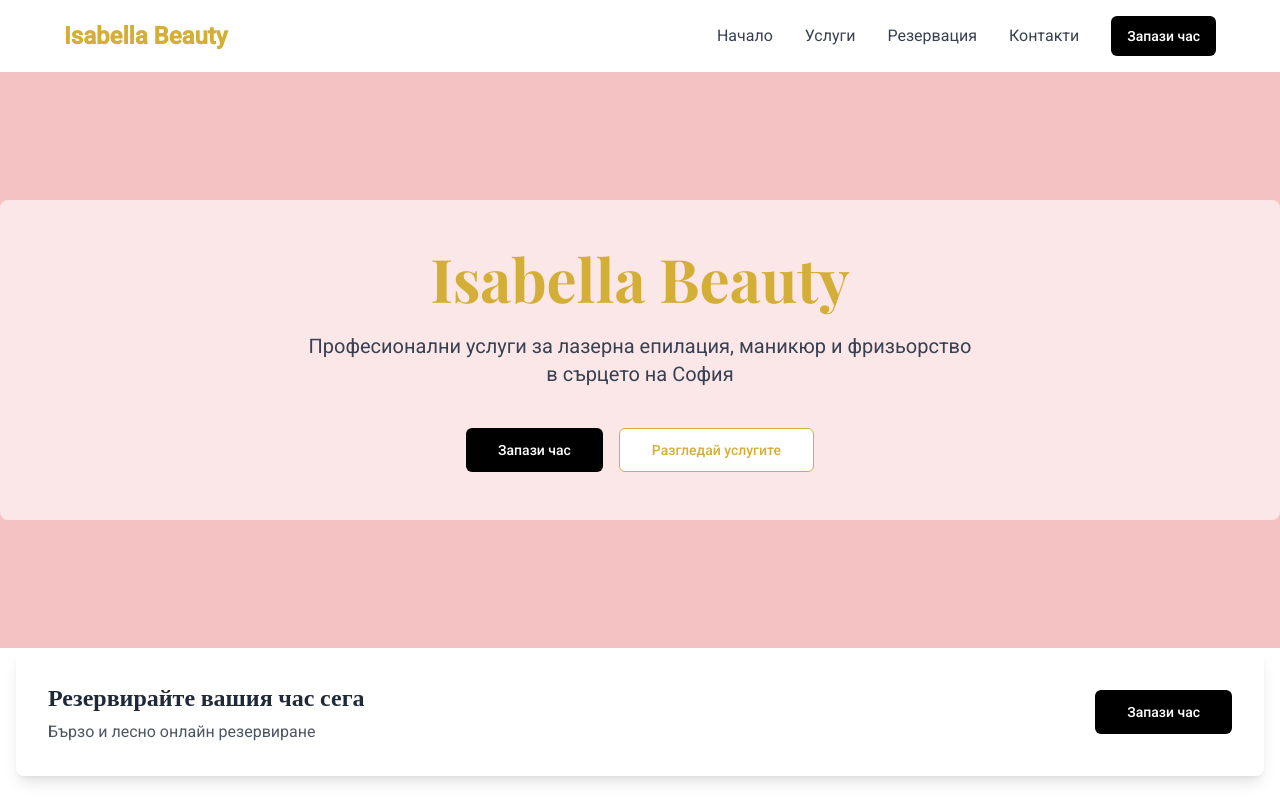
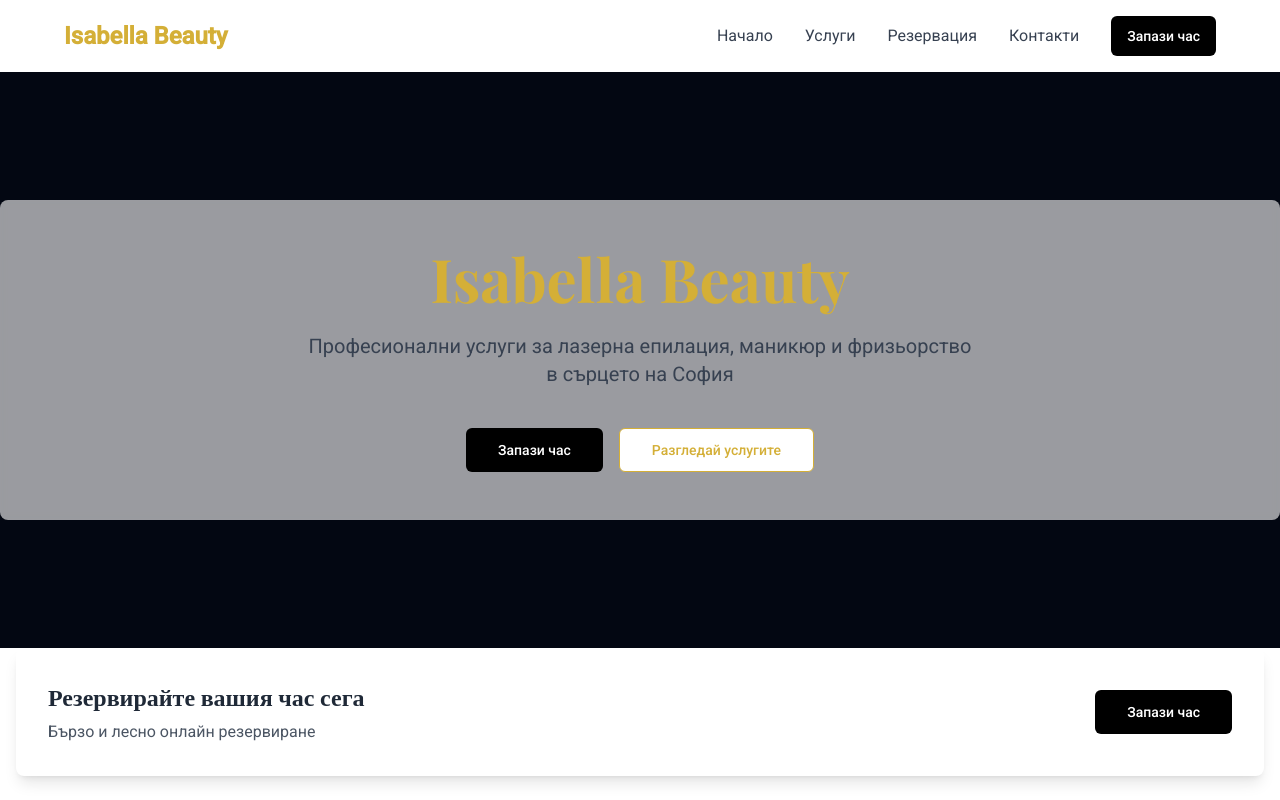
Before and after one commit to Iouo25/beauty-bloom-booking, a React (Vite) app: page / in a window 1280 px wide. Shown: the top 800 px of the page. Built offline with nearby package versions, Linux system fonts and the light colour scheme.

Commit message:
Visual edit in Lovable
Edited UI in Lovable

```diff
--- a/src/components/Hero.tsx
+++ b/src/components/Hero.tsx
@@ -1,12 +1,11 @@
-
 import React from 'react';
 import { Link } from 'react-router-dom';
 import { Button } from '@/components/ui/button';
-
 const Hero = () => {
-  return (
-    <div className="relative">
-      <div className="bg-salon-pink py-20 md:py-32 bg-cover bg-center" style={{ backgroundImage: 'url("/beauty-studio-bg.jpg")' }}>
+  return <div className="relative">
+      <div style={{
+      backgroundImage: 'url("/beauty-studio-bg.jpg")'
+    }} className="py-20 md:py-32 bg-cover bg-center bg-gray-950">
         <div className="container mx-auto px-4 flex flex-col items-center text-center bg-white/60 py-12 rounded-lg backdrop-blur-sm">
           <h1 className="text-4xl md:text-6xl font-bold text-gray-800 mb-6">
             <span className="text-salon-gold">Isabella Beauty</span>
@@ -36,8 +35,6 @@ const Hero = () => {
           </Button>
         </div>
       </div>
-    </div>
-  );
+    </div>;
 };
-
 export default Hero;
```
